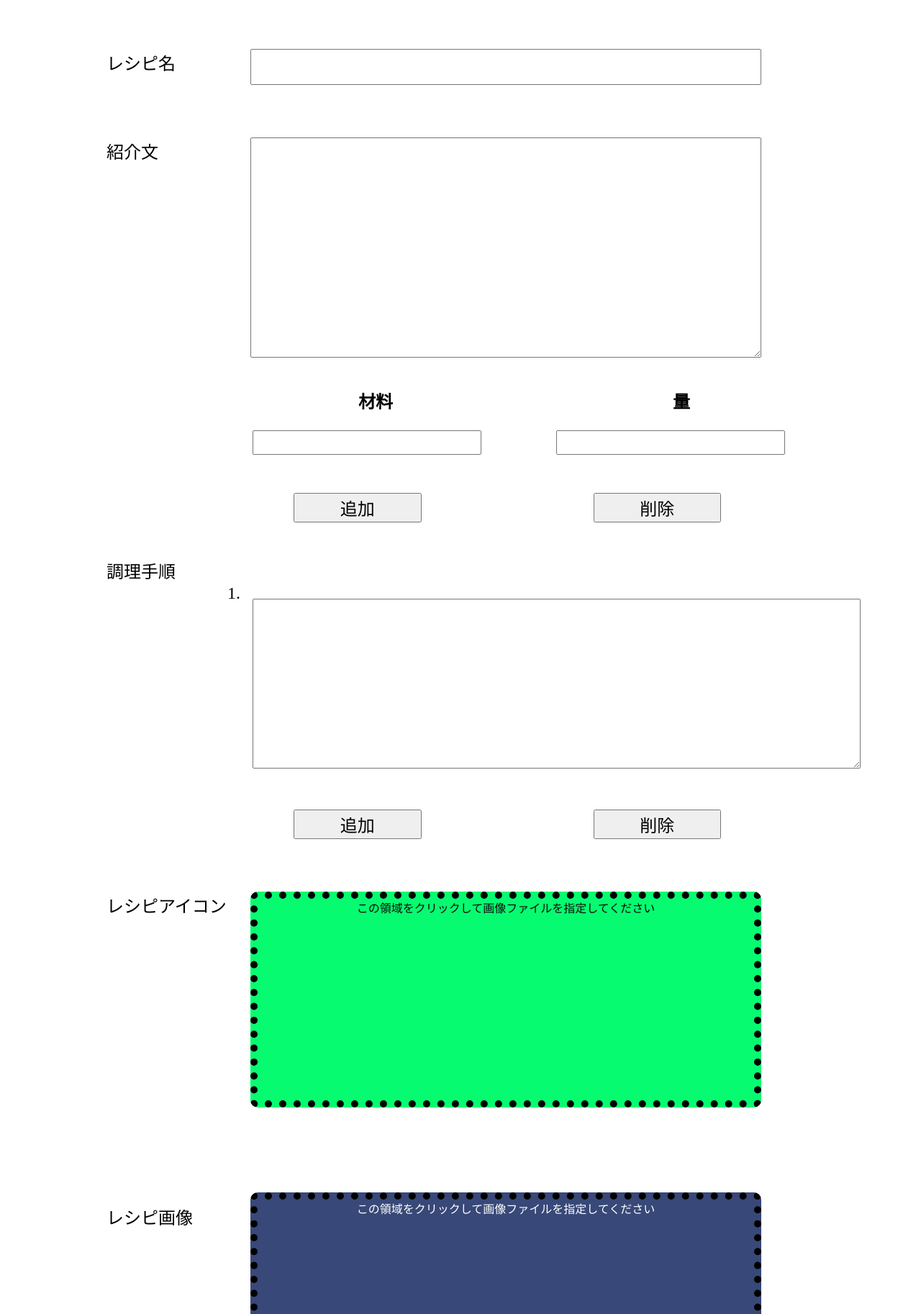
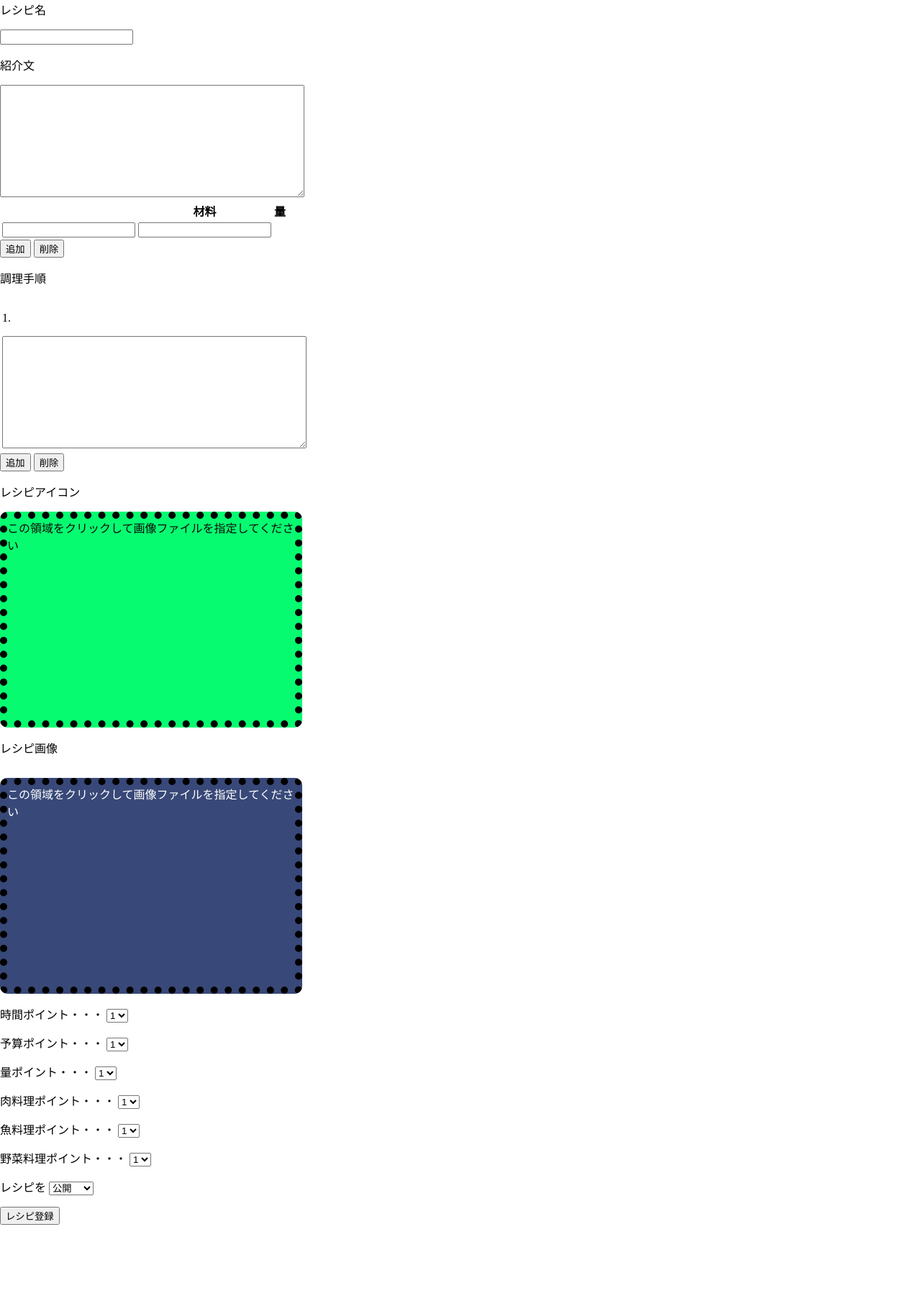
Before and after one commit to HKen12340/kamikon2023, a PHP site: page /kamikon2023/content/my_recipe/regist_recipe.php in a window 1280 px wide. Shown: the part 105-1931 px from the top of the page at 72% size. After the commit the page ends 1807 px from the top, so only its background shows below. Run offline with PHP 8.4, Linux system fonts and the light colour scheme; the visitor is signed in with stand-in values (Sample User, id 1); some web fonts are replaced.

Commit message:
レシピ詳細画面作成

```diff
--- a/style.css
+++ b/style.css
@@ -301,27 +301,24 @@
 }
 
 .RegistRecipe_Picform {
+  margin-top: 30px;
+}
+
+.RegistRecipe_Picform {
   color: #ffffff;
   background-color: #384878;
   border: 10px dotted black;
   border-radius: 10px;
-  width: 710px;
+  width: 420px;
   height: 300px;
-  position: relative;
-  top: 75px;
-  left: 450px;
-  text-align: center;
 }
 
 .RegistRecipe_Picform input[type="file"] {
   cursor: pointer;
-  width: 710px;
-  height: 300px;
+  width: 400px;
+  height: 280px;
   opacity: 0;
   /* display: none; */
-  position: relative;
-  bottom: 35px;
-  right: 10px;
 }
 
 .RegistRecipe_Iconform {
@@ -330,228 +327,75 @@
   background-color: #07fb71;
   border: 10px dotted black;
   border-radius: 10px;
-  width: 710px;
+  width: 420px;
   height: 300px;
-  position: relative;
-  top: 40px;
-  left: 450px;
-  text-align: center;
 }
 
 .RegistRecipe_Iconform input[type="file"] {
   cursor: pointer;
-  width: 710px;
-  height: 300px;
-  position: relative;
+  width: 400px;
+  height: 280px;
   opacity: 0;
   /* display: none; */
-  position: relative;
-  bottom: 35px;
-  right: 10px;
 }
 
-.registrecipe_page {
-  position: relative;
-  height: 150%;
+/* releace_view.php */
+.ReleaceView_User {
+  display: flex;
+  margin-top: 30px;
+  margin-left: 160px;
 }
 
-.registrecipe_form {
-  position: absolute;
-  right: 52.5%;
+.ReleaceView_Recipe {
+  display: flex;
+  width: 1400px;
+  height: 50px;
+  font-size: 30px;
+  font-weight: bold;
+  align-items: center;
+  justify-content: center;
 }
 
-.registrecipe_title {
-  position: relative;
-  top: 60px;
-  left: 250px;
-  font-size: 150%;
+.ReleaceView_Table {
+  width: 30%;
+  height: 40px;
+  display: flex;
+  font-size: 20px;
+  margin-left: auto;
+  margin-right: 250px;
+  table-layout: fixed;
+  justify-content: right;
 }
 
-.registrecipe_input-recipe {
-  position: relative;
-  left: 450px;
-  width: 100%;
-  height: 50px;
-  font-size: 150%;
-}
-
-.registrecipe_intro {
-  position: relative;
-  top: 50px;
-  left: 250px;
-  font-size: 150%;
-}
-
-.registrecipe_intro-text {
-  position: relative;
-  width: 100%;
-  bottom: 10px;
-  left: 450px;
-  font-size: 200%;
-}
-
-.registrecipe_mate {
-  position: relative;
-  top: 25px;
-  left: 140px;
-  font-size: 150%;
-}
-
-.registrecipe_amou {
-  position: relative;
-  top: 25px;
-  left: 390px;
-  font-size: 150%;
-}
-
-.registrecipe_mate-text {
-  position: relative;
-  top: 25px;
-  left: 450px;
-  font-size: 150%;
-  margin-top: 20px;
-}
-
-.registrecipe_amou-text {
-  position: relative;
-  top: 25px;
-  left: 550px;
-  font-size: 150%;
-  margin-top: 20px;
-}
-
-.registrecipe_add1 {
-  position: relative;
-  top: 75px;
-  left: 510px;
-  width: 25%;
-  font-size: 150%;
-}
-
-.registrecipe_delete1 {
-  position: relative;
-  top: 75px;
-  left: 745px;
-  width: 25%;
-  font-size: 150%;
-}
-
-.registrecipe_method {
-  position: relative;
-  top: 100px;
-  left: 250px;
-  font-size: 150%;
-}
-
-.registrecipe_method-num {
-  position: relative;
-  top: 50px;
-  left: 415px;
-  font-size: 150%;
-}
-
-.registrecipe_method-text {
-  position: relative;
-  left: 450px;
-  width: 136%;
-  font-size: 150%;
-  margin-top: 20px;
-}
-
-.registrecipe_add2 {
-  position: relative;
-  top: 50px;
-  left: 510px;
-  width: 25%;
-  font-size: 150%;
-}
-
-.registrecipe_delete2 {
-  position: relative;
-  top: 50px;
-  left: 745px;
-  width: 25%;
-  font-size: 150%;
-}
-
-.registrecipe_icon1 {
-  position: relative;
-  top: 100px;
-  left: 250px;
-  font-size: 150%;
-}
-
-.registrecipe_icon2 {
-  position: relative;
-  top: 150px;
-  left: 250px;
-  font-size: 150%;
-}
-
-.registrecipe_point {
-  position: absolute;
-  left: 665px;
-  font-size: 150%;
-}
-
-.registrecipe_point-title {
-  position: relative;
-  top: 150px;
-  left: 450px;
-  font-size: 150%;
-}
-
-.registrecipe_pub {
-  position: relative;
-  top: 180px;
-  left: 450px;
-  font-size: 150%;
-}
-
-.registrecipe_pub-sel {
-  position: relative;
-  top: 15px;
-  left: 490px;
-  font-size: 125%;
-}
-
-.registrecipe_reg {
-  position: relative;
-  top: 250px;
-  left: 610px;
-  width: 50%;
-  font-size: 200%;
-}
-
-.registrecipe_Iconpics {
-  position: relative;
-  bottom: 175px;
-  left: 800px;
-}
-
-.registrecipe_Imgpics {
-  position: relative;
-  bottom: 375px;
-  left: 10px;
-}
-
-.registrecipe_SubmitArea {
-  padding-bottom: 300px;
-=======
-.ReleaceView_Table{
-  width: 100%;
-}
-
-.ReleaceView_Table table tr{
+.ReleaceView_Table table tr {
   border-collapse: collapse;
-  width: 100%;
   border: solid 1px black;
 }
 
-.ReleaceView_Table td{
+.ReleaceView_Table td {
+  word-wrap: break-word;
   border: solid 1px black;
-  padding: 8px;
+}
 
+.ReleaceView_Set {
+  display: flex;
+}
+
+/* .ReleaceView_Image {} */
+
+.ReleaceView_Intro {
+  /* width: 40%; */
+  height: 100px;
+  margin: 10px 0 0 160px;
+  display: grid;
+}
+
+.ReleaceView_proc {
+  /* width: 40%; */
+  height: 100px;
+  margin: 20px 0 0 160px;
+  line-height: 50px;
+  display: grid;
 }
 
 footer {
```
Also changed, not shown: content/release_recipe/releace_view/releace_view.php (+41 -8 lines).
